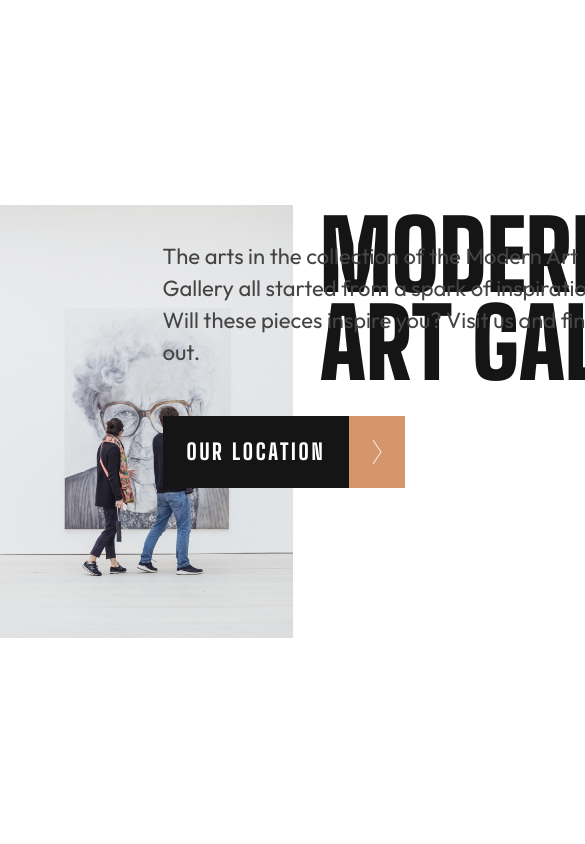
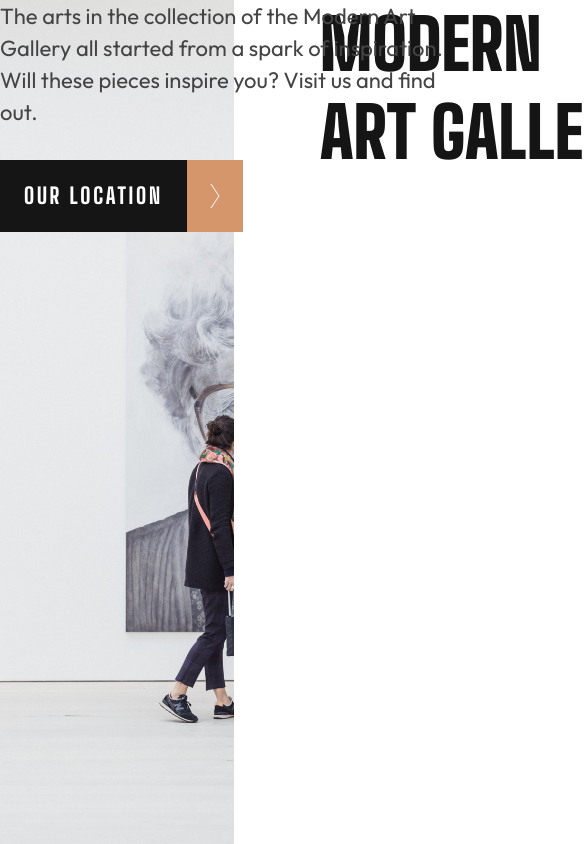
Before and after one commit to JlordS32/Art-Gallery, a React (Vite) app: page / in a window 390 px wide. Shown: the top 844 px of the page, 585 px wide, since content can reach past the window. Built offline with nearby package versions, Linux system fonts and the light colour scheme.

Commit message:
hero media queries in progress

```diff
--- a/src/components/Button.tsx
+++ b/src/components/Button.tsx
@@ -7,7 +7,7 @@ const Button = ({ text, type = "primary" }: ButtonProps) => {
    return (
       <button className="font-heading tracking-[0.17rem] text-white group active:scale-95 duration-300">
          <div
-            className={`flex-center ${
+            className={`flex-center duration-300 ${
                type === "primary" ? "bg-black" : "bg-gold"
             } ${
                type === "primary"
@@ -16,11 +16,13 @@ const Button = ({ text, type = "primary" }: ButtonProps) => {
             }`}
          >
             {type === "secondary" && (
-               <div className="bg-black group-hover:bg-gold">
+               <div className="bg-black duration-300 group-hover:bg-gold">
                   <img src="/public/images/arrow_flip.svg" alt="Arrow" />
                </div>
             )}
-            <span className="px-[1.5rem] uppercase font-extrabold">{text}</span>
+            <span className="px-[1.5rem] uppercase duration-300 font-extrabold">
+               {text}
+            </span>
             {type === "primary" && (
                <div className="bg-gold group-hover:bg-black">
                   <img src="/public/images/arrow.svg" alt="Arrow" />
--- a/src/components/Hero.tsx
+++ b/src/components/Hero.tsx
@@ -15,8 +15,8 @@ const Hero = () => {
                   Modern <br />
                   Art Gallery
                </span>
-               <div className="w-[450px] absolute top-[15rem] right-[-20rem]">
-                  <p className="pb-[3rem] text-base text-grey text-wrap">
+               <div className="w-[450px] absolute top-[15rem] right-[-20rem] max-xl:top-[30rem] max-xl:right-[-10rem] max-lg:top-[0] max-lg:left-[0rem]">
+                  <p className="mb-[3rem] max-xl:mb-[2rem] text-base text-grey text-wrap">
                      The arts in the collection of the Modern Art Gallery all
                      started from a spark of inspiration. Will these pieces
                      inspire you? Visit us and find out.
--- a/src/index.scss
+++ b/src/index.scss
@@ -45,7 +45,8 @@
 
    .hero-img {
       /* Dimensions */
-      @apply w-[75%] h-[100%] relative;
+      @apply w-[75%] h-full relative z-10;
+      @apply max-lg:w-[60%];
 
       .hero-bg,
       .image-container {
@@ -56,6 +57,8 @@
             @apply font-heading font-black text-2xl uppercase leading-[5.5rem];
             /* Positioning */
             @apply absolute top-[25%] left-[20rem];
+            /* Media queries */
+            @apply max-lg:right-[0rem] max-lg:top-[0%];
          }
       }
 
@@ -78,6 +81,7 @@
 
          @media screen and (max-width: 1024px) {
             background-position: 0;
+            background-size: cover;
          }
       }
    }
@@ -91,4 +95,8 @@
    .margin-center {
       @apply mx-auto;
    }
+
+   .debug {
+      @apply outline outline-red-500 outline-1;
+   }
 }
--- a/src/pages/Home.tsx
+++ b/src/pages/Home.tsx
@@ -6,8 +6,8 @@ const Home = () => {
    return (
       <main>
          <Hero />
-         <Showcase />
-         <Footer />
+         {/* <Showcase />
+         <Footer /> */}
       </main>
    );
 };
--- a/tailwind.config.js
+++ b/tailwind.config.js
@@ -5,7 +5,7 @@ export default {
       extend: {
          fontSize: {
             "2xl": [
-               "96px",
+               "clamp(70px, 5vw, 96px)",
                {
                   lineHeight: "80px",
                },
```
